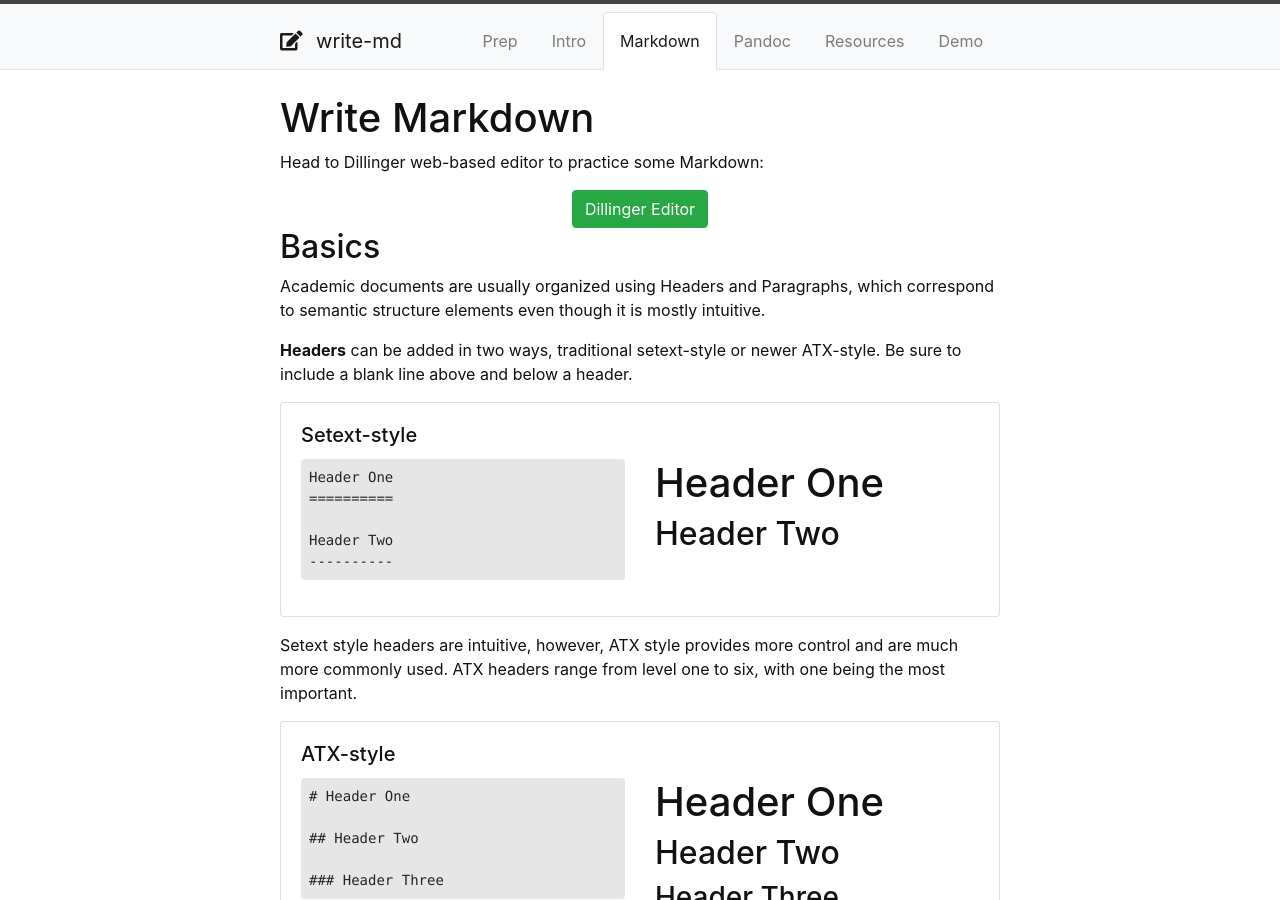
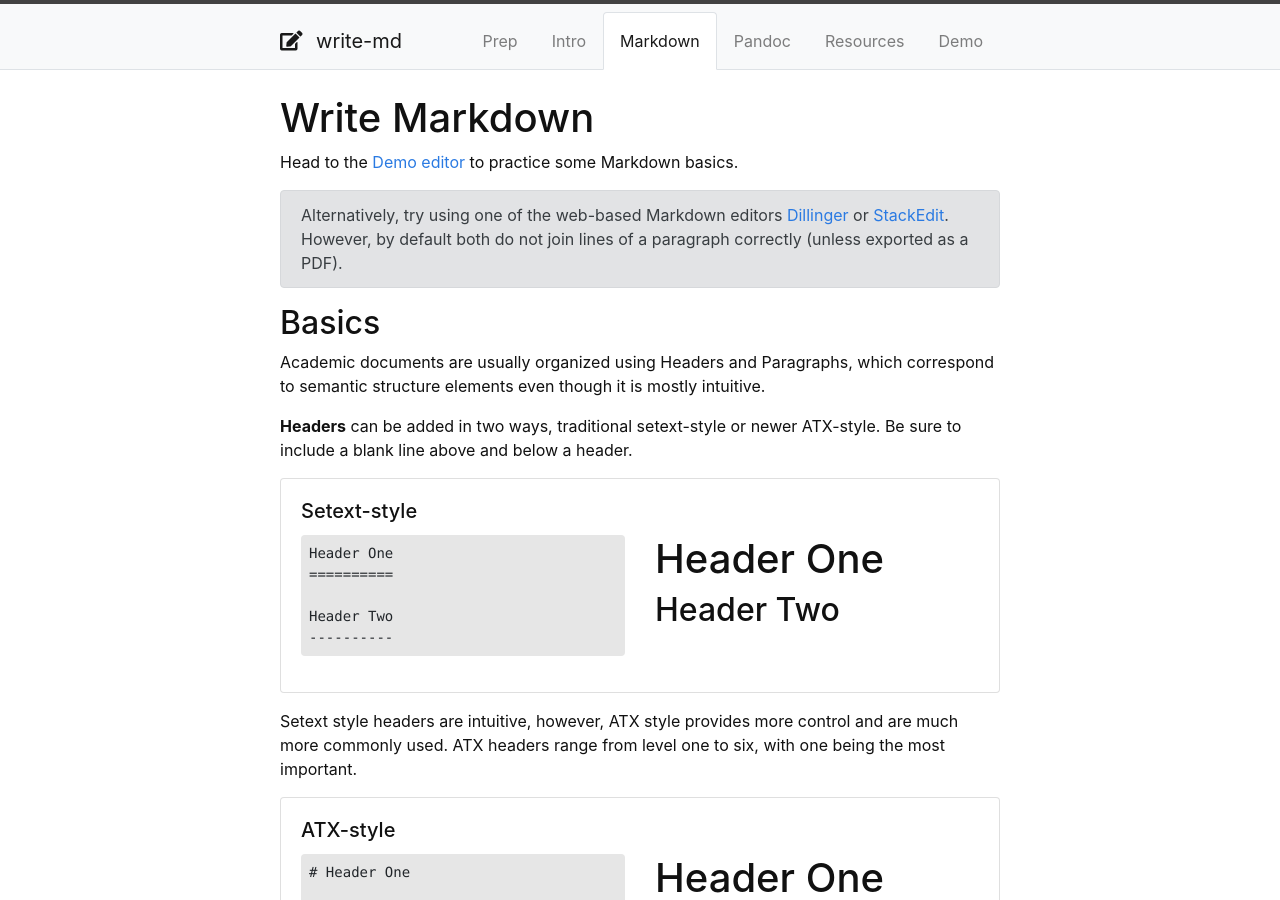
Before and after one commit to evanwill/write-md, a Jekyll site: the page built from content/2-markdown.md, in a window 1280 px wide and 900 px high. Built offline with Jekyll 4.4.1, drawn with Linux system fonts in a browser that asks for light colours.

Commit message:
update markdown demo section

```diff
--- a/_layouts/editor.html
+++ b/_layouts/editor.html
@@ -5,7 +5,7 @@ layout: default
     {{ content }}
     <div class="row">
         <div class="col-md-6">
-            <textarea id="markdownInput" class="form-control" rows="15"></textarea>
+            <textarea id="markdownInput" class="form-control" rows="15">Write Markdown here, click the green button below to preview!</textarea>
             <p class="text-center mt-2">
                 <button id="renderMdBtn" class="btn btn-success" type="button">Render Markdown</button>
                 <button id="clearMdBtn" class="btn btn-secondary" type="button">Clear</button>
--- a/content/2-markdown.md
+++ b/content/2-markdown.md
@@ -5,9 +5,16 @@ nav: true
 
 # Write Markdown
 
-Head to Dillinger web-based editor to practice some Markdown:
+Head to the [Demo editor]({{ '/content/5-editor.html' | relative_url }}){:target="_blank" rel="noopener"} to practice some Markdown basics.
 
-{% include button.md text="Dillinger Editor" link="https://dillinger.io/" color="success" %}
+{% capture webeditor %}
+Alternatively, try using one of the web-based Markdown editors
+[Dillinger](https://dillinger.io/){:target="_blank" rel="noopener"}
+or
+[StackEdit](https://stackedit.io/){:target="_blank" rel="noopener"}.
+However, by default both do not join lines of a paragraph correctly (unless exported as a PDF).
+{% endcapture %}
+{% include alert.md text=webeditor color="secondary" %}
 
 ## Basics
 
```
Also changed, not shown: content/0-prep.md (+4 -4 lines).
